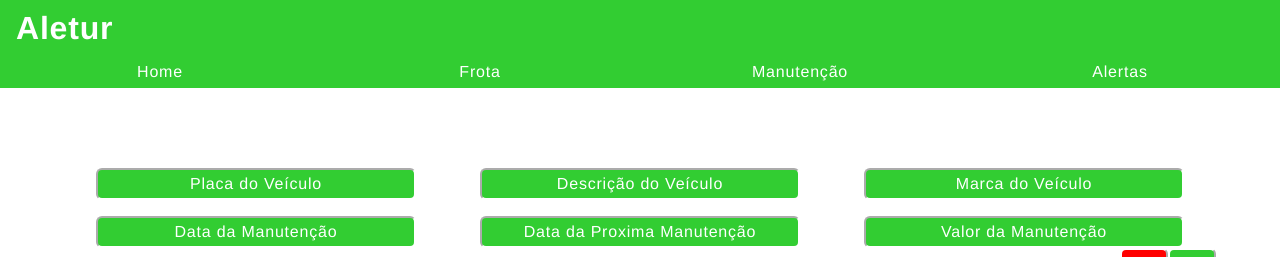
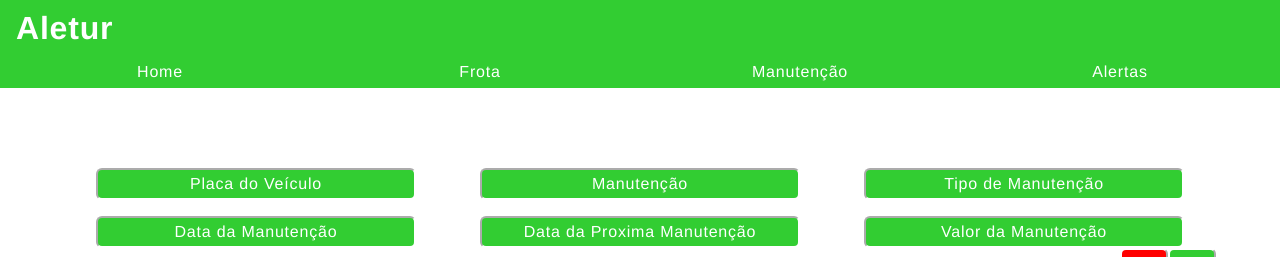
Before and after one commit to TheusOrb/API-Front, a Next.js app: page /manutencao in a window 1280 px wide. Shown: the top 257 px of the page. Built offline with nearby package versions, Linux system fonts and the light colour scheme; no server answers.

Commit message:
Correção de ortografia

```diff
--- a/src/pages/manutencao/index.tsx
+++ b/src/pages/manutencao/index.tsx
@@ -63,7 +63,7 @@ function getManutencao() {
               className="form-control"
               aria-label="Sizing example input"
               aria-describedby="inputGroup-sizing-default"
-              placeholder="Descrição do Veículo"
+              placeholder="Manutenção"
             />
           </div>
           <div>
@@ -72,7 +72,7 @@ function getManutencao() {
               className="form-control"
               aria-label="Sizing example input"
               aria-describedby="inputGroup-sizing-default"
-              placeholder="Marca do Veículo"
+              placeholder="Tipo de Manutenção"
             />
           </div>
         </OrganizationForm>
```
